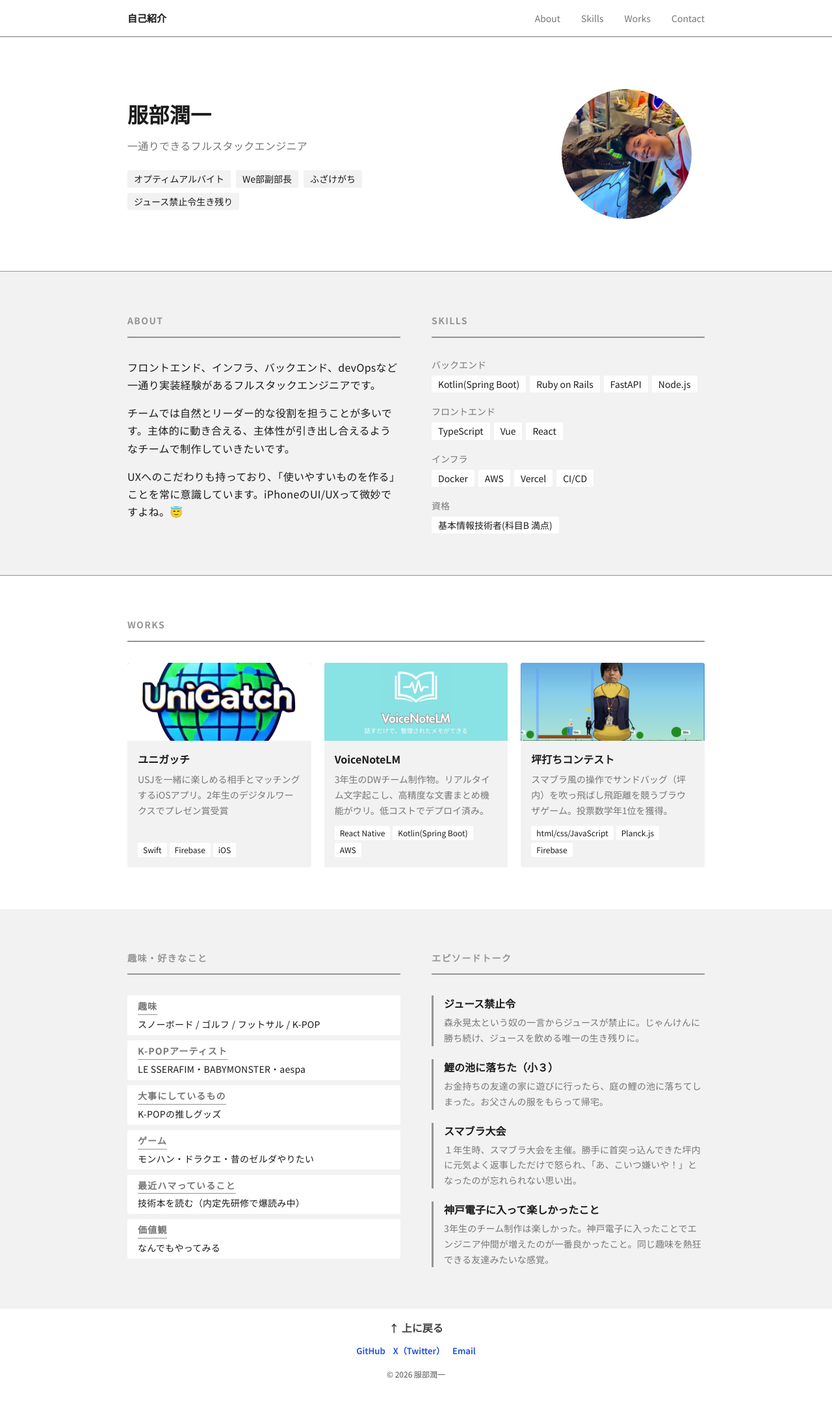
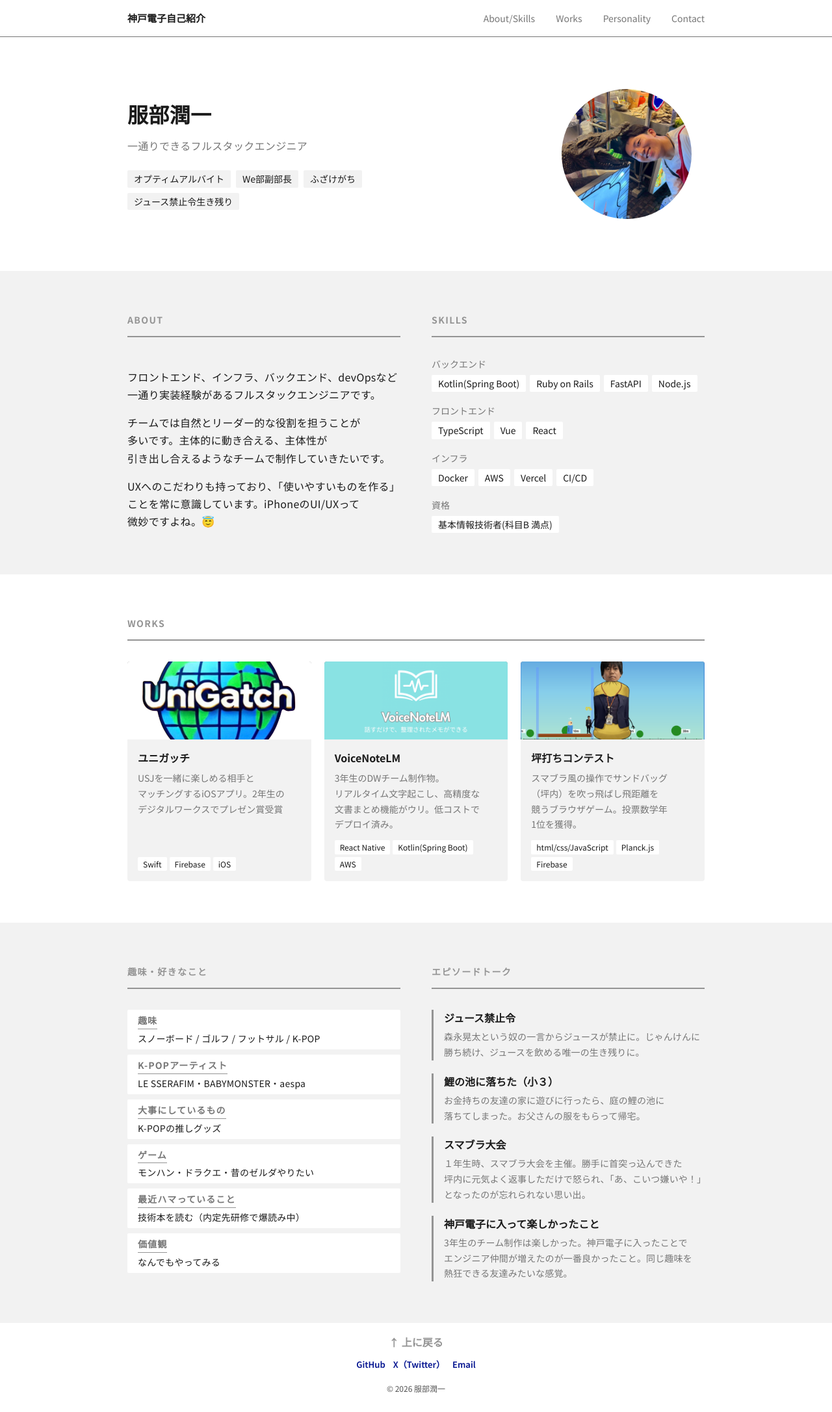
Before and after one commit to junhat6/self-introduction-soft4, a plain HTML site: page src/index.html in a window 1280 px wide. Shown: the whole page at 65% size. Before the commit the page ends 2151 px from the top, so only its background shows below. Drawn offline with Linux system fonts and the light colour scheme.

Commit message:
ナビゲーションとスタイルの更新、CSS変数の導入

```diff
--- a/src/index.html
+++ b/src/index.html
@@ -11,7 +11,7 @@
   <link rel="preconnect" href="https://fonts.gstatic.com" crossorigin>
   <link href="https://fonts.googleapis.com/css2?family=Noto+Sans+JP:wght@100..900&display=swap" rel="stylesheet">
 
-  <link rel="stylesheet" type="" href="style.css">
+  <link rel="stylesheet" href="style.css">
 </head>
 
 <body>
@@ -20,12 +20,12 @@
 
   <header class="nav">
     <div class="container">
-      <span class="nav-name">自己紹介</span>
+      <span class="nav-name">神戸電子自己紹介</span>
       <nav>
         <ul class="nav-links">
-          <li><a href="#about">About</a></li>
-          <li><a href="#skills">Skills</a></li>
+          <li><a href="#about">About/Skills</a></li>
           <li><a href="#works">Works</a></li>
+          <li><a href="#personality">Personality</a></li>
           <li><a href="#Contact">Contact</a></li>
         </ul>
       </nav>
@@ -230,7 +230,7 @@
     </div>
   </section>
 
-  <footer class="site-footer" aria-label="フッター">
+  <footer class="site-footer" aria-label="フッター" id="Contact">
     <div class="footer-inner">
       <a class="to-top" href="#top">↑ 上に戻る</a>
 
--- a/src/style.css
+++ b/src/style.css
@@ -4,19 +4,6 @@
   box-sizing: border-box;
   margin: 0;
   padding: 0;
-}
-
-body {
-  font-family: 'Noto Sans JP';
-  background-color: #ffffff;
-  color: #1a1a1a;
-  line-height: 1.7;
-}
-
-.container {
-  max-width: 968px;
-  margin: 0 auto;
-  padding: 0 40px;
 }
 
 /* ===== CSS変数（カラーテーマ） ===== */
@@ -35,6 +22,29 @@ body {
   --link-hover: #0017c1;
   --font-sans: 'Noto Sans JP';
   --font-mono: 'Noto Sans Mono';
+}
+
+body {
+  font-family: var(--font-sans);
+  background-color: var(--bg-page);
+  color: var(--text-main);
+  line-height: 1.7;
+  text-autospace: normal;
+}
+
+p {
+  word-break: auto-phrase;
+  text-wrap: pretty;
+}
+
+h1 h2 h3 {
+  text-wrap: balance;
+}
+
+.container {
+  max-width: 968px;
+  margin: 0 auto;
+  padding: 0 40px;
 }
 
 .nav {
@@ -76,7 +86,6 @@ body {
 
 .hero {
   background-color: var(--bg-page);
-  border-bottom: 1px solid var(--border);
   padding: 80px 0;
 }
 
@@ -85,6 +94,16 @@ body {
   grid-template-columns: 1fr 240px;
   gap: 48px;
   align-items: center;
+}
+
+@media (max-width: 640px) {
+  .hero .container {
+    grid-template-columns: 1fr;
+  }
+
+  .hero-photo {
+    order: 1;
+  }
 }
 
 .hero-name {
@@ -142,13 +161,12 @@ body {
 
 .about-skills {
   background-color: var(--bg-alt);
-  border-bottom: 1px solid var(--border);
   padding: 64px 0px;
 }
 
 .about-skills .container {
   display: grid;
-  grid-template-columns: 1fr 1fr;
+  grid-template-columns: repeat(auto-fit, minmax(min(100%, 360px), 1fr));
   gap: 48px;
 }
 
@@ -160,8 +178,10 @@ body {
   color: var(--text-main);
 }
 
-.about-text+.about-text {
-  margin-top: 1em;
+.about {
+  display: flex;
+  flex-direction: column;
+  gap: 1em;
 }
 
 .skills-grid {
@@ -197,13 +217,12 @@ body {
 
 .works {
   background-color: var(--bg-page);
-  border-radius: 1px solid var(--border);
   padding: 64px 0;
 }
 
 .works-grid {
   display: grid;
-  grid-template-columns: repeat(3, 1fr);
+  grid-template-columns: repeat(auto-fit, minmax(220px, 1fr));
   gap: 20px;
 }
 
@@ -275,13 +294,12 @@ body {
 
 .personality {
   background-color: var(--bg-alt);
-  border-radius: 1px solid var(--border);
   padding: 64px 0;
 }
 
 .personality .container {
   display: grid;
-  grid-template-columns: 1fr 1fr;
+  grid-template-columns: repeat(auto-fit, minmax(min(100%, 360px), 1fr));
   gap: 48px;
 }
 
@@ -358,7 +376,7 @@ body {
   margin-bottom: 10px;
   text-decoration: none;
   font-weight: 700;
-  color: rgba(0, 0, 0, 0.75);
+  color: var(--text-muted);
 }
 
 .footer-links {
@@ -370,7 +388,7 @@ body {
 }
 
 .footer-links a {
-  color: #1d4ed8;
+  color: var(--link);
   text-decoration: none;
   font-weight: 600;
   font-size: 13px;
```
